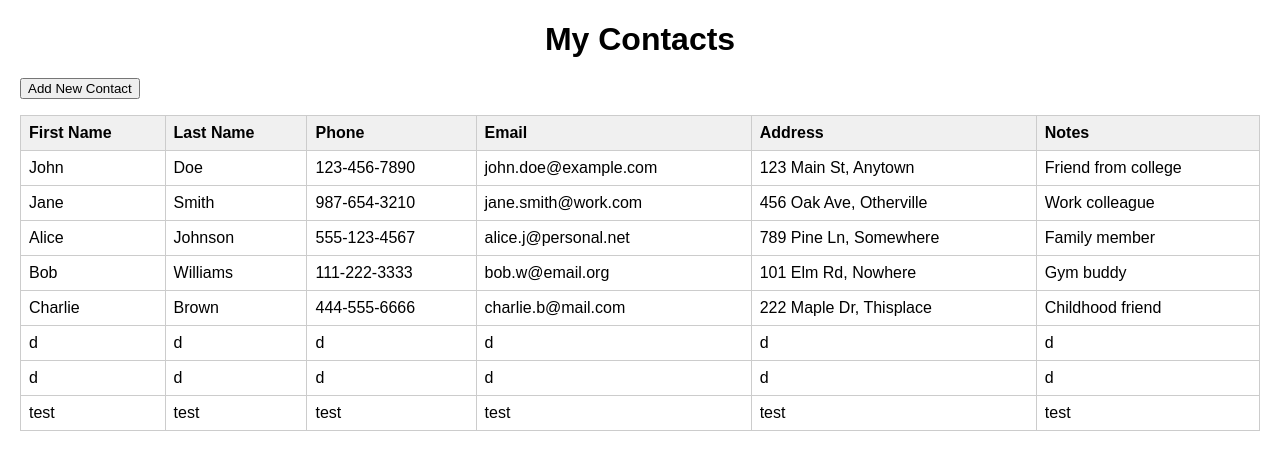
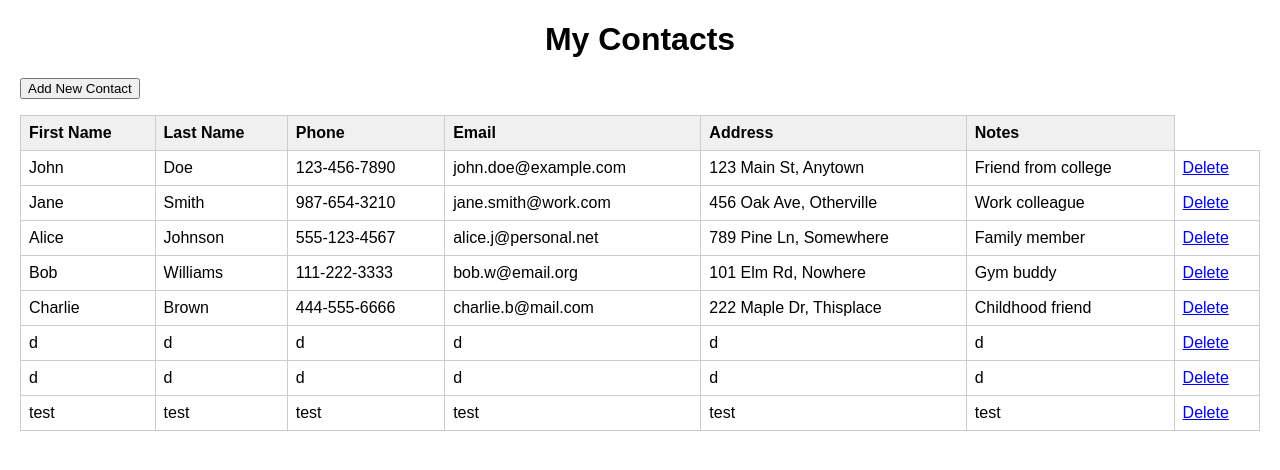
Before and after one commit to 0xAkarapong/HS_Python3_Yellow-Pages, a Flask app: page / in a window 1280 px wide. Shown: the top 470 px of the page. Run offline with Flask 3, Linux system fonts and the light colour scheme; data comes from the database, SQL or seed files in the repository; both versions use the stored data as it was after the commit.

Commit message:
fix delete contacts

```diff
--- a/app.py
+++ b/app.py
@@ -24,9 +24,15 @@ def add_contact():
 
         new_contact = contact
         add_contact_to_database(new_contact)
-        return redirect(url_for('home')) #
+        return redirect(url_for('home'))
 
     return render_template('add_contact.html')
+
+@app.route('/delete/<int:contact_id>')
+def delete_contact(contact_id):
+    delete_contact_from_database(contact_id)
+    return redirect(url_for('home'))
+
 if __name__ == '__main__':
     create_database_table()
     app.run(debug=True)
--- a/database_manager.py
+++ b/database_manager.py
@@ -78,10 +78,10 @@ def update_contact_in_database(contact):
     conn.commit()
     conn.close()
 
-def delete_contact_from_database(contact):
+def delete_contact_from_database(contact_id):
     conn = sqlite3.connect(DATABASE_NAME)
     cursor = conn.cursor()
-    cursor.execute('''DELETE FROM contacts WHERE id = ?''', (contact.contact_id,))
+    cursor.execute('''DELETE FROM contacts WHERE id = ?''', (contact_id,))
     conn.commit()
     conn.close()
 
--- a/templates/home.html
+++ b/templates/home.html
@@ -40,7 +40,7 @@
 </head>
 <body>
     <h1>My Contacts</h1>
-    <p><button onclick="location.href='{{ url_for('add_contact') }}'">Add New Contact</button></p>
+    <p><button onclick='location.href="{{ url_for('add_contact') }}"'>Add New Contact</button></p>
 
     {% if contacts %}
     <table>
@@ -63,6 +63,7 @@
                 <td>{{ contact.email }}</td>
                 <td>{{ contact.address }}</td>
                 <td>{{ contact.notes }}</td>
+                <td><a href="{{ url_for('delete_contact', contact_id=contact.contact_id) }}">Delete</a></td>
             </tr>
             {% endfor %}
         </tbody>
```
Also changed, not shown: contacts.db.
